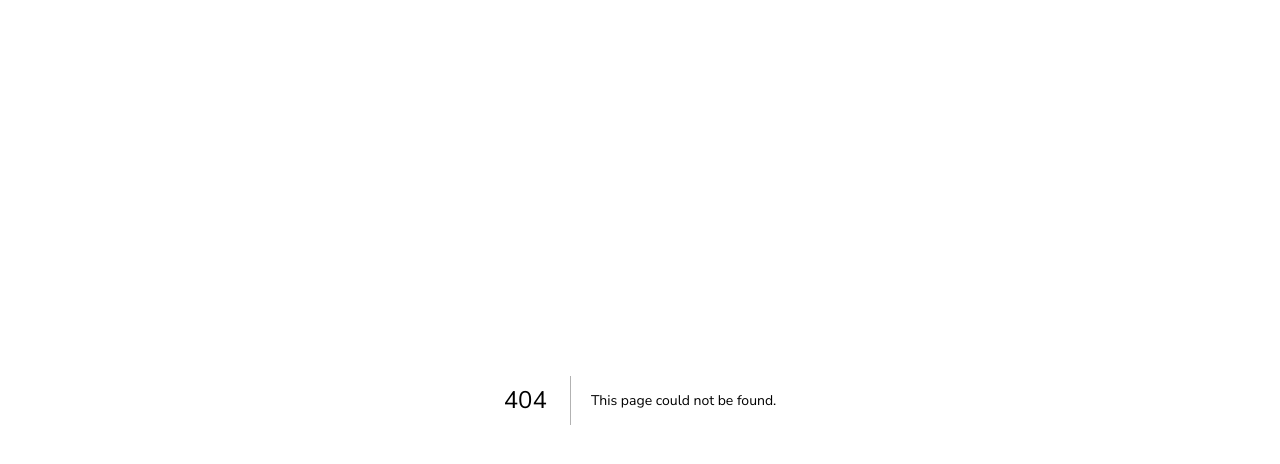
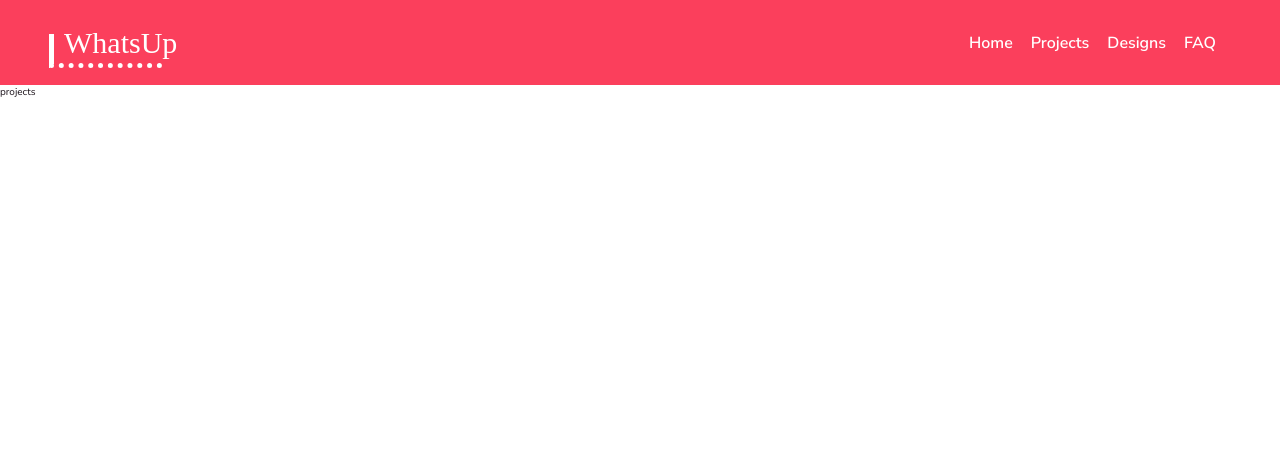
Before and after one commit to dawtom97/my-portfolio-react-ts-nextjs-graphcms, a Next.js app: page /projects in a window 1280 px wide. Before the commit this address had no page. Shown: the top 464 px of the page. Built offline with nearby package versions, Linux system fonts and the light colour scheme; a web font is replaced by a local one.

Commit message:
banner desktop view

```diff
--- /dev/null
+++ b/pages/projects.tsx
@@ -0,0 +1,13 @@
+import React from 'react'
+import { MainTemplate } from '../src/components/templates/MainTemplate/MainTemplate'
+
+const projects = () => {
+  return (
+    <MainTemplate>
+     <div>projects</div>
+    </MainTemplate>
+
+  )
+}
+
+export default projects
--- a/src/components/atoms/MenuItem/MenuItem.tsx
+++ b/src/components/atoms/MenuItem/MenuItem.tsx
@@ -4,11 +4,15 @@ import * as Styled from './styles'
 
 type MenuItemProps = {
     link:string,
-    text:string
+    text:string,
+
 }
 
-export const MenuItem:FC<MenuItemProps> = ({link,text}) => (
-  <Styled.Item>
-    <Link href={link}>{text}</Link>
+export const MenuItem:FC<MenuItemProps> = ({link,text}) => {
+
+  return(
+  <Styled.Item >
+    <Link  href={link}>{text}</Link>
   </Styled.Item>
 );
+  }
--- a/src/components/atoms/MenuItem/styles.ts
+++ b/src/components/atoms/MenuItem/styles.ts
@@ -1,4 +1,5 @@
 import styled from 'styled-components';
+import { MenuListProps } from '../../molecules/MenuList/MenuList';
 
 
 export const Item = styled.li`
--- a/src/components/molecules/MenuList/MenuList.tsx
+++ b/src/components/molecules/MenuList/MenuList.tsx
@@ -1,3 +1,4 @@
+import { useRouter } from 'next/router';
 import React, { FC } from 'react';
 import { MenuItem } from '../../atoms/MenuItem/MenuItem';
 import * as Styled from './styles';
@@ -6,11 +7,14 @@ export type MenuListProps = {
   isOpen?: boolean;
 };
 
-export const MenuList: FC<MenuListProps> = ({ isOpen }) => (
-  <Styled.Container isOpen={isOpen}>
-    <MenuItem text='Home' link='./' />
-    <MenuItem text='Projects' link='./projects' />
-    <MenuItem text='Designs' link='./designs' />
-    <MenuItem text='FAQ' link='./faq' />
-  </Styled.Container>
-);
+export const MenuList: FC<MenuListProps> = ({ isOpen }) => {
+  const router = useRouter();
+  return (
+    <Styled.Container isOpen={isOpen}>
+      <MenuItem text='Home' link='/' />
+      <MenuItem text='Projects' link='/projects' />
+      <MenuItem text='Designs' link='/designs' />
+      <MenuItem text='FAQ' link='/faq' />
+    </Styled.Container>
+  );
+};
--- a/src/components/organisms/Navbar/styles.ts
+++ b/src/components/organisms/Navbar/styles.ts
@@ -10,9 +10,6 @@ export const Container = styled.nav`
   display: flex;
   background-color: ${({theme})=>theme.primary};
   min-height: 85px;
-  @media screen and (min-width:768px) {
-    min-height:50px;
-  }
 
 `
 
@@ -28,7 +25,18 @@ export const InnerWrapper = styled.div<NavbarProps>`
     font-family: Nova mono;
     font-size: 3rem;
     color: #fff;
+    position: relative;
     text-decoration: none;
+    &::after {
+      content: "";
+      position: absolute;
+      width:100%;
+      height: 100%;
+      bottom: -8px;
+    left: -15px;
+    border-left: 5px solid #fff;
+    border-bottom: 5px dotted #fff;
+    }
   }
   & > div.hamburger-react {
     z-index: 100;
--- a/src/components/templates/MainTemplate/styles.tsx
+++ b/src/components/templates/MainTemplate/styles.tsx
@@ -2,5 +2,5 @@ import styled from 'styled-components';
 
 export const Container = styled.div`
 
-  overflow-x:hidden;
+
 `
```
Also changed, not shown: src/components/molecules/BannerImage/styles.ts (+30 -4 lines), src/components/molecules/BannerText/styles.ts (+21 -0 lines), src/components/organisms/Banner/styles.ts (+8 -2 lines).
